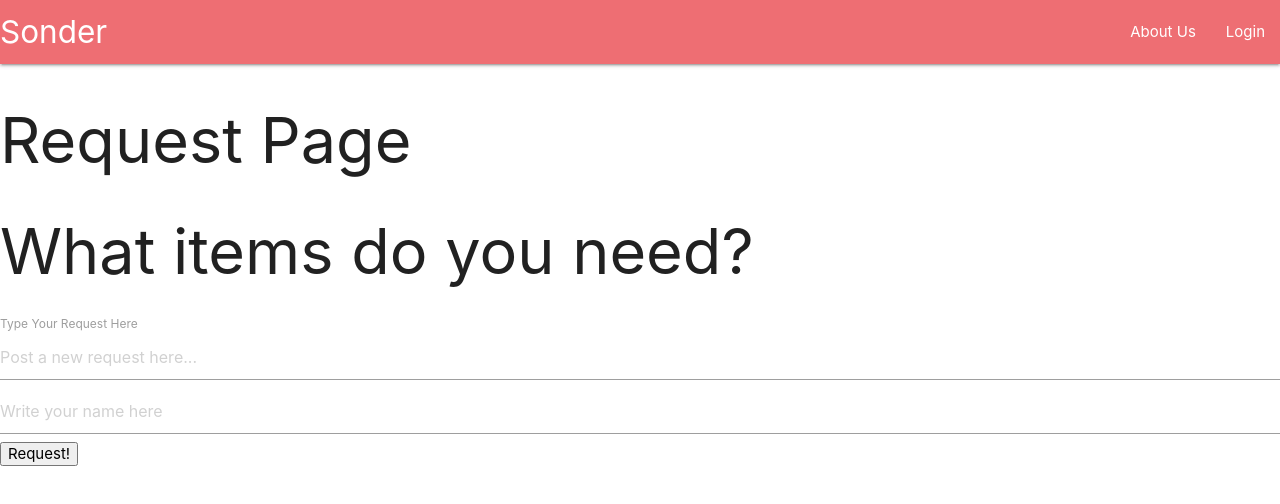
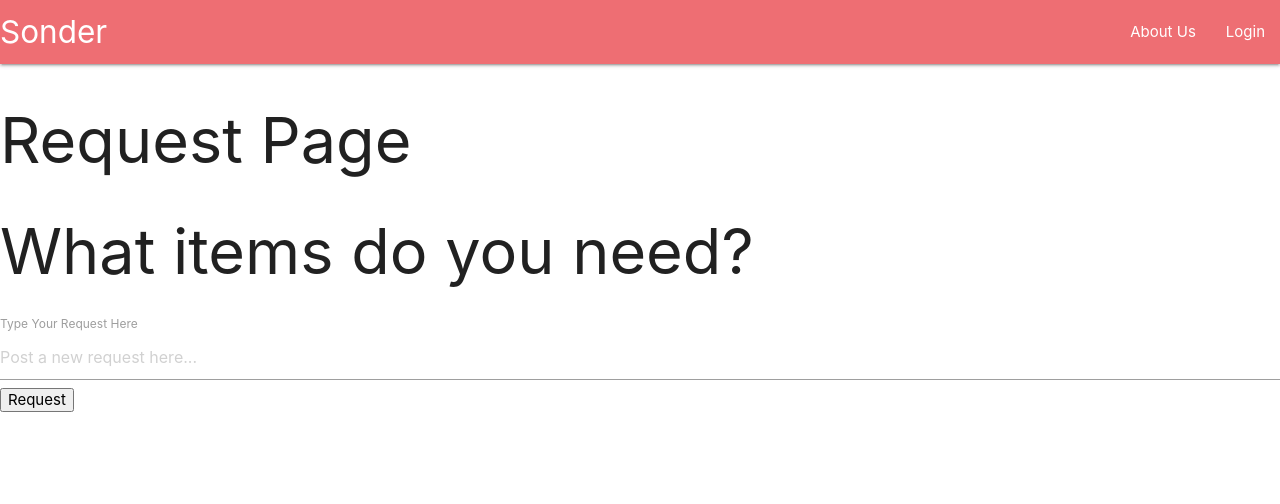
Before and after one commit to Dash1704/Sonder, a React (Create React App) app in the folder client/: page /requests in a window 1280 px wide. Shown: the top 504 px of the page. Built offline with nearby package versions, Linux system fonts and the light colour scheme; no server answers.

Commit message:
posting request with name and city

```diff
--- a/client/src/components/AddRequest/AddRequest.js
+++ b/client/src/components/AddRequest/AddRequest.js
@@ -42,19 +42,13 @@ const AddRequest = ({setAllRequests, allRequests}) => {
                 placeholder="Post a new request here..."
                 data-testid="requestBody"
             />
-            <input type="text"
-                value={name}
-                onChange = {(e) => setName(e.target.value)}
-                placeholder="Write your name here"
-                data-testid="contactName"
-            />
 
             <button
                 data-testid="addRequestButton"
                 onClick = {(e) => {
                     e.preventDefault();
                     NewRequest()}} >
-                Request!
+                Request
             </button>
         </form>
     </div>
```
Also changed, not shown: 1 other file (tests, documents, lock files or other folders).
